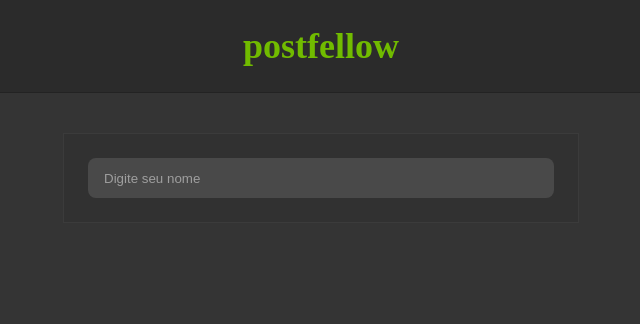
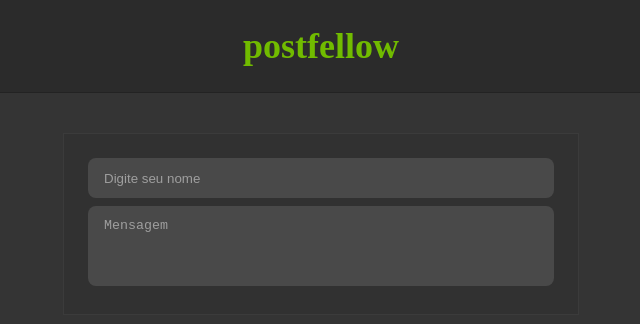
Before and after one commit to pedrogabrieldev/postfellow, a Next.js app: page / in a window 1280 px wide. Shown: the top 324 px of the page, without its empty margins (319-959 px from the left). Built offline with nearby package versions, Linux system fonts and the light colour scheme.

Commit message:
Create TextArea component

```diff
--- a/src/components/index.js
+++ b/src/components/index.js
@@ -3,5 +3,13 @@ import { MainContainer } from './main-container'
 import { FormContainer } from './form-container'
 import { NewPostForm } from './new-post-form'
 import { TextInput } from './text-input'
+import { TextArea } from './text-area'
 
-export { Header, MainContainer, NewPostForm, FormContainer, TextInput }
+export {
+  Header,
+  MainContainer,
+  NewPostForm,
+  FormContainer,
+  TextInput,
+  TextArea,
+}
--- a/src/components/new-post-form/index.js
+++ b/src/components/new-post-form/index.js
@@ -1,9 +1,10 @@
-import { FormContainer, TextInput } from '../../components'
+import { FormContainer, TextInput, TextArea } from '../../components'
 
 export const NewPostForm = () => {
   return (
     <FormContainer>
       <TextInput />
+      <TextArea />
     </FormContainer>
   )
 }
--- /dev/null
+++ b/src/components/text-area/index.js
@@ -0,0 +1,25 @@
+import styled from 'styled-components'
+
+const StyledTextArea = styled.textarea.attrs({ placeholder: 'Mensagem' })`
+  width: 100%;
+  height: 80px;
+  margin-top: 8px;
+  padding: 12px 16px;
+  border: none;
+  border-radius: 8px;
+  background-color: #494949;
+  color: #ffffff;
+  resize: none;
+
+  &::placeholder {
+    color: #9f9f9f;
+  }
+
+  &:focus {
+    outline: 1px solid #71bb00;
+  }
+`
+
+export const TextArea = () => {
+  return <StyledTextArea />
+}
```
